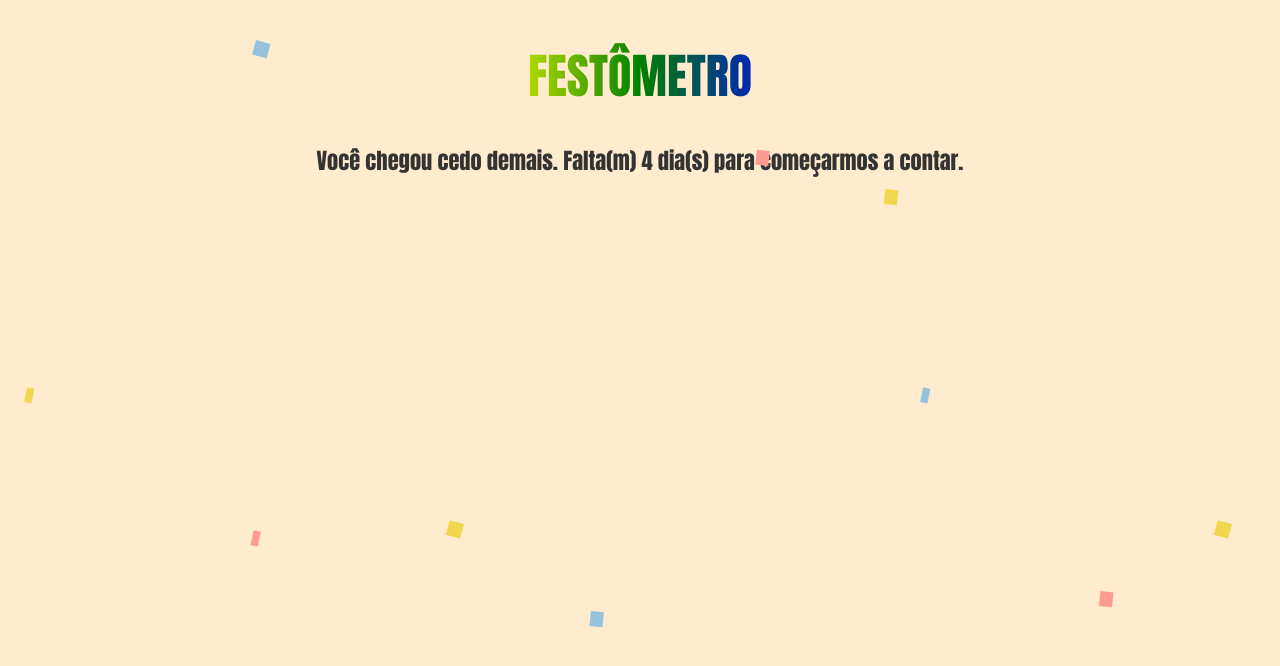
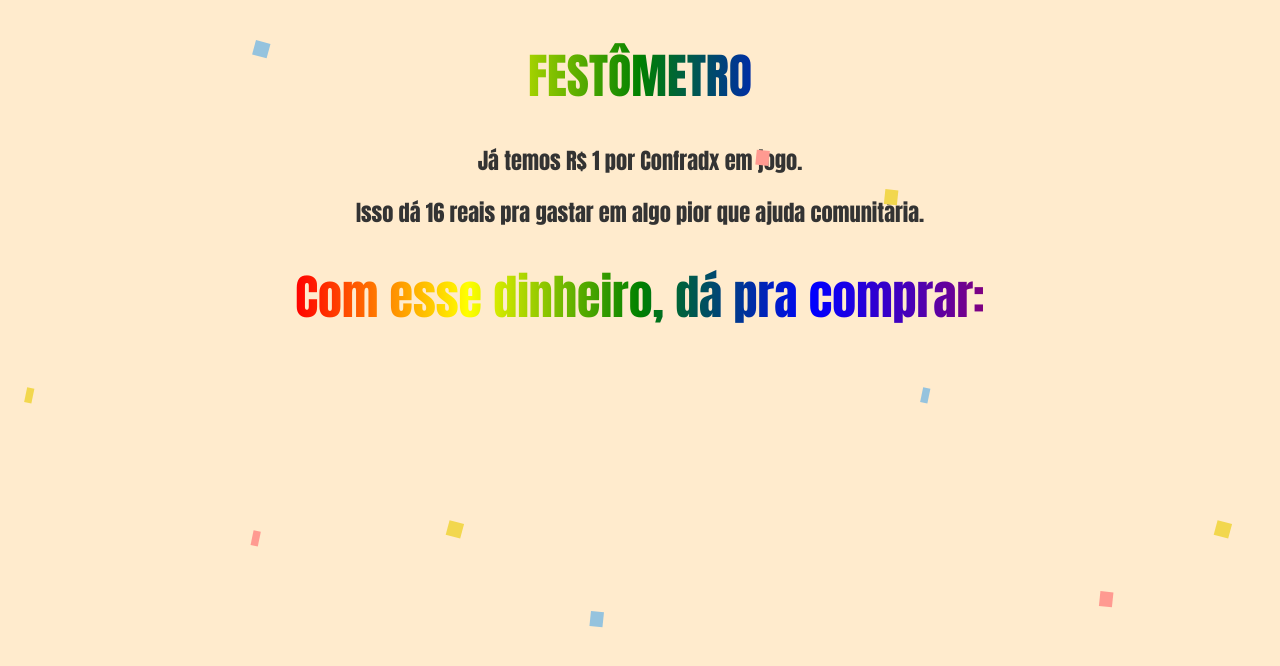
Before and after one commit to jonasmamona/festometro, a React (Create React App) app: page / in a window 1280 px wide. Shown: the top 666 px of the page. Built offline with nearby package versions, Linux system fonts and the light colour scheme; no server answers.

Commit message:
Fixed date counting stuff. Gets actual date from an open API, compares to full date string.

```diff
--- a/package.json
+++ b/package.json
@@ -10,6 +10,7 @@
     "@types/node": "^12.0.0",
     "@types/react": "^16.9.0",
     "@types/react-dom": "^16.9.0",
+    "axios": "^0.19.2",
     "react": "^16.13.1",
     "react-dom": "^16.13.1",
     "react-scripts": "3.4.1",
--- a/src/App.tsx
+++ b/src/App.tsx
@@ -1,13 +1,52 @@
-import React from "react";
+import React, { useState, useEffect } from "react";
 import "./App.css";
 import Counter from "../src/components/counter/counter";
 import Confetti from "./components/confetti/confetti";
+import Knapsack from "./components/knapsack/knapsack";
+import { datediff } from "./helpers";
+import axios from "axios";
+
+const startingDate: Date = new Date("2020-05-01T00:00:01.000000-03:00");
+
+const prices = {
+  choppPrice: 483.0,
+  picanhaPrice: 51.98,
+  porquinhaPrice: 36.9,
+};
+
+const products = [
+  {
+    name: "Chopp",
+    price: prices.choppPrice,
+  },
+  {
+    name: "Picanha",
+    price: prices.picanhaPrice,
+  },
+  {
+    name: "Porquinha",
+    price: prices.porquinhaPrice,
+  },
+];
 
 function App() {
+  const [countedDays, setCountedDays] = useState(0);
+  useEffect(() => {
+    const getBahiaDateTime = () => {
+      axios(
+        "http://worldtimeapi.org/api/timezone/America/Bahia/"
+      ).then((result) =>
+        setCountedDays(datediff(startingDate, new Date(result?.data?.datetime)))
+      );
+    };
+    getBahiaDateTime();
+  }, []);
+
   return (
     <div>
       <Confetti />
-      <Counter />
+      <Counter countedDays={countedDays} />
+      <Knapsack products={products} />
     </div>
   );
 }
--- a/src/components/counter/counter.tsx
+++ b/src/components/counter/counter.tsx
@@ -1,41 +1,45 @@
 import React from "react";
-import { datediff } from "../../helpers";
 import "../../App.css";
 
-const startingDate: Date = new Date("2020-05-01");
-const countedDays = datediff(startingDate, new Date());
+export interface ICounterProps {
+  countedDays: number;
+}
 
-function BeforeStartingDate() {
+function BeforeStartingDate(props: ICounterProps) {
   return (
     <div>
       <h2 className="before">
-        Você chegou cedo demais. Falta(m) <span>{countedDays * -1 + 1} </span>
+        Você chegou cedo demais. Falta(m) <span>{props.countedDays * -1} </span>
         dia(s) para começarmos a contar.
       </h2>
     </div>
   );
 }
 
-function CountingHasStarted() {
+function CountingHasStarted(props: ICounterProps) {
   return (
     <div>
       <h2>
-        Já temos R$ <span>{countedDays + 1}</span> por Confradx em jogo.
+        Já temos R$ <span>{props.countedDays + 1}</span> por Confradx em jogo.
       </h2>
       <h2>
-        Isso dá <span>{countedDays + 1 * 16}</span> reais pra gastar em algo
-        pior que ajuda comunitária.
+        Isso dá <span>{props.countedDays + 1 * 16}</span> reais pra gastar em
+        algo pior que ajuda comunitária.
       </h2>
     </div>
   );
 }
 
-export default function Counter() {
+export default function Counter(props: ICounterProps) {
   return (
     <div>
       <h1>FESTÔMETRO</h1>
-      {countedDays < 0 ? <BeforeStartingDate /> : null}{" "}
-      {countedDays >= 0 ? <CountingHasStarted /> : null}
+      {props.countedDays < 0 ? (
+        <BeforeStartingDate countedDays={props.countedDays} />
+      ) : null}{" "}
+      {props.countedDays >= 0 ? (
+        <CountingHasStarted countedDays={props.countedDays} />
+      ) : null}
     </div>
   );
 }
--- /dev/null
+++ b/src/components/counter/counterProps.tsx
@@ -0,0 +1,3 @@
+export default interface ICounterProps {
+  countedDays: number;
+}
--- /dev/null
+++ b/src/components/knapsack/knapsack.tsx
@@ -0,0 +1,14 @@
+import React from "react";
+import Product from "../../interfaces/Product";
+
+export interface IKnapsackProps {
+  products: Array<Product>;
+}
+
+export default function Knapsack(props: IKnapsackProps) {
+  return (
+    <div>
+      <h1>Com esse dinheiro, dá pra comprar:</h1>
+    </div>
+  );
+}
--- a/src/helpers.ts
+++ b/src/helpers.ts
@@ -1,5 +1,14 @@
 export function datediff(date1: Date, date2: Date) {
-  return Math.round((date2.valueOf() - date1.valueOf()) / 86400000);
+  console.log("data 1 " + date1);
+  console.log("data 2 " + date2);
+
+  let result = Math.round((date2.valueOf() - date1.valueOf()) / 86400000);
+
+  if (isNaN(result)) {
+    return 0;
+  }
+
+  return result;
 }
 
 export function changeTimezone(date: Date, newTimezone: string) {
--- /dev/null
+++ b/src/interfaces/Product.ts
@@ -0,0 +1,4 @@
+export default interface Product {
+  name: string;
+  price: number;
+}
```
Also changed, not shown: src/interfaces/DateTimeObject.ts (added, +17 -0 lines), 1 other file (tests, documents, lock files or other folders).
